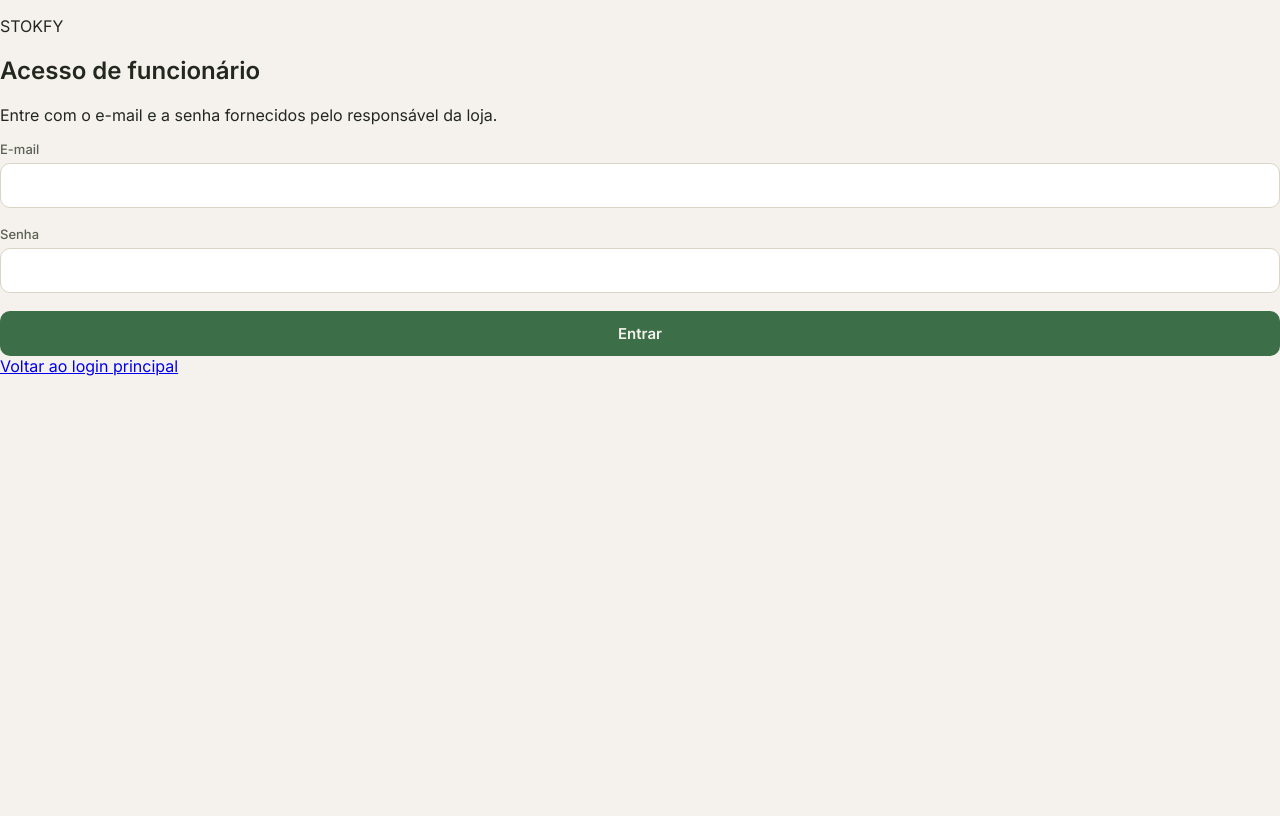
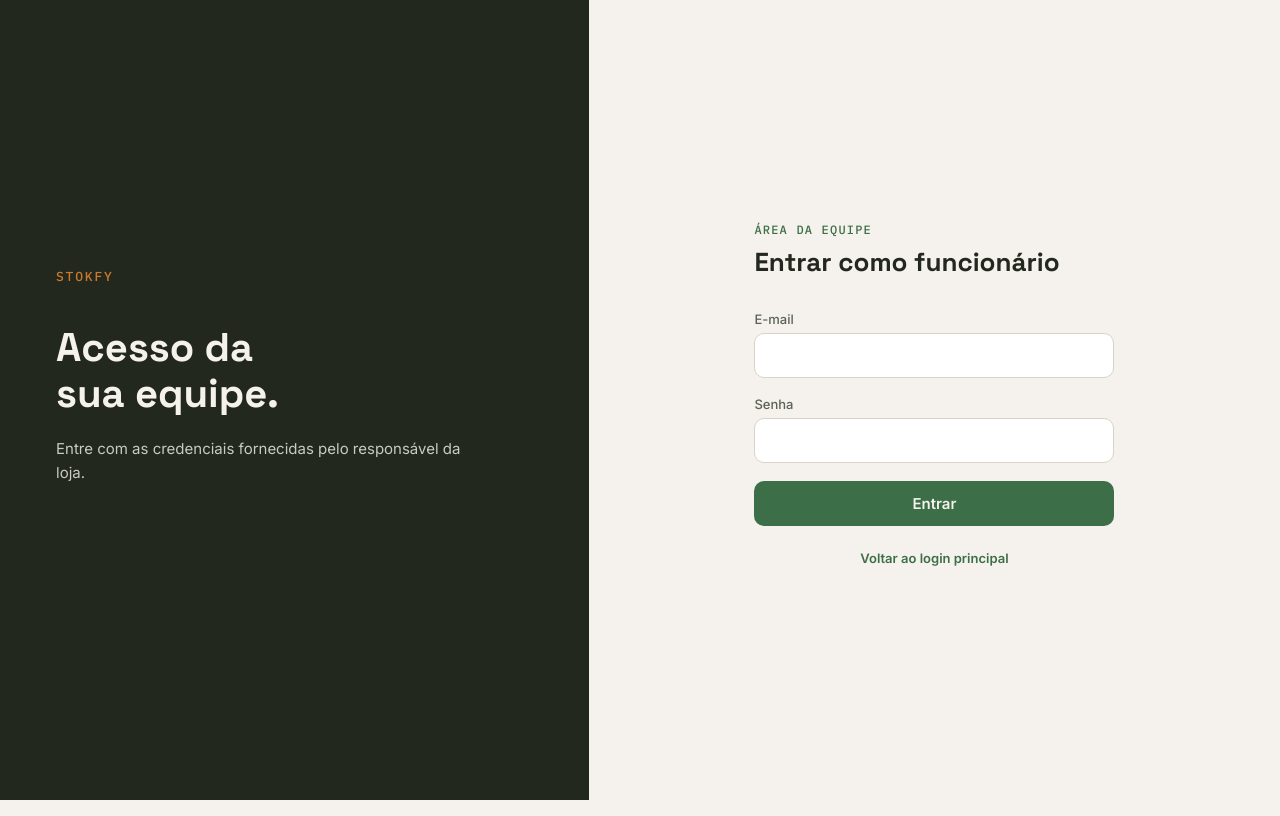
Before and after one commit to gabriielfortunato/StockHub, a FastAPI app: page /login-funcionario in a window 1280 px wide. Run offline with FastAPI, Linux system fonts and the light colour scheme; parts of the project's set-up code (start-up, migrations or seed data) failed here and were passed over.

Commit message:
Improve employee login page layout

```diff
--- a/app/templates/login_funcionario.html
+++ b/app/templates/login_funcionario.html
@@ -1 +1,20 @@
-{% extends "base.html" %}{% block title %}Acesso de funcionário · Stokfy{% endblock %}{% block head %}{% endblock %}{% block content %}<main class="auth-shell"><section class="auth-card"><p class="auth-eyebrow">STOKFY</p><h1>Acesso de funcionário</h1><p>Entre com o e-mail e a senha fornecidos pelo responsável da loja.</p><form id="func-login"><label class="field"><span class="field__label">E-mail</span><input id="func-email" type="email" required></label><label class="field"><span class="field__label">Senha</span><input id="func-senha" type="password" required></label><p id="func-erro" class="form-error" hidden></p><button class="btn-primary" type="submit">Entrar</button></form><a href="/login">Voltar ao login principal</a></section></main><script>document.getElementById("func-login").addEventListener("submit",async e=>{e.preventDefault();const erro=document.getElementById("func-erro");erro.hidden=true;try{const r=await fetch("/equipe/login",{method:"POST",headers:{"Content-Type":"application/json"},body:JSON.stringify({email:document.getElementById("func-email").value,senha:document.getElementById("func-senha").value})});const d=await r.json();if(!r.ok)throw new Error(d.detail||"Não foi possível entrar.");sessionStorage.setItem("stockhub_token",d.access_token);location.href="/painel";}catch(err){erro.textContent=err.message;erro.hidden=false;}});</script>{% endblock %}
+{% extends "base.html" %}
+{% block title %}Acesso de funcionário · Stokfy{% endblock %}
+{% block content %}
+<div class="auth-screen">
+  <aside class="auth-brand"><div class="auth-brand__inner"><p class="auth-brand__logo">Stokfy</p><h1 class="auth-brand__headline">Acesso da<br>sua equipe.</h1><p class="auth-brand__sub">Entre com as credenciais fornecidas pelo responsável da loja.</p></div></aside>
+  <main class="auth-form-panel"><form class="auth-form" id="func-login"><p class="auth-form__eyebrow">Área da equipe</p><h2 class="auth-form__title">Entrar como funcionário</h2>
+  <label class="field"><span class="field__label">E-mail</span><input id="func-email" type="email" autocomplete="username" required></label>
+  <label class="field"><span class="field__label">Senha</span><input id="func-senha" type="password" autocomplete="current-password" required></label>
+  <p id="func-erro" class="form-error" hidden></p><button class="btn-primary" type="submit">Entrar</button>
+  <p class="auth-form__footer"><a href="/login">Voltar ao login principal</a></p></form></main>
+</div>
+<script>
+document.getElementById("func-login").addEventListener("submit",async e=>{
+ e.preventDefault();const erro=document.getElementById("func-erro");erro.hidden=true;
+ try{const r=await fetch("/equipe/login",{method:"POST",headers:{"Content-Type":"application/json"},body:JSON.stringify({email:document.getElementById("func-email").value,senha:document.getElementById("func-senha").value})});
+ const d=await r.json();if(!r.ok)throw new Error(d.detail||"Não foi possível entrar.");sessionStorage.setItem("stockhub_token",d.access_token);location.href="/painel";
+ }catch(err){erro.textContent=err.message;erro.hidden=false;}
+});
+</script>
+{% endblock %}
```
